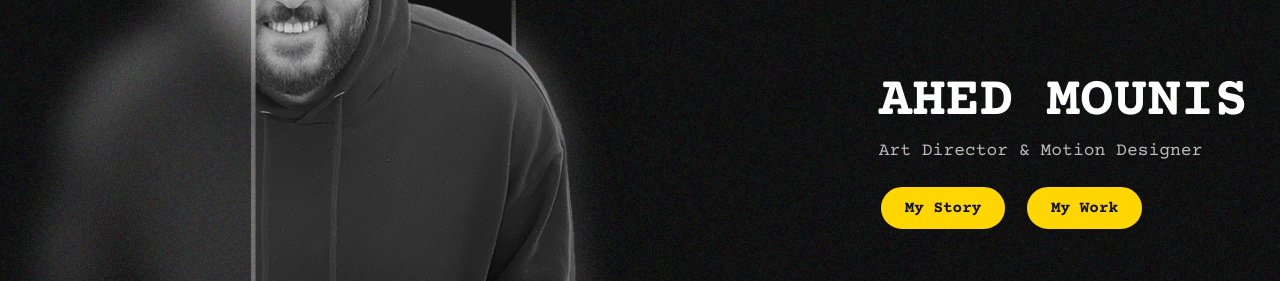
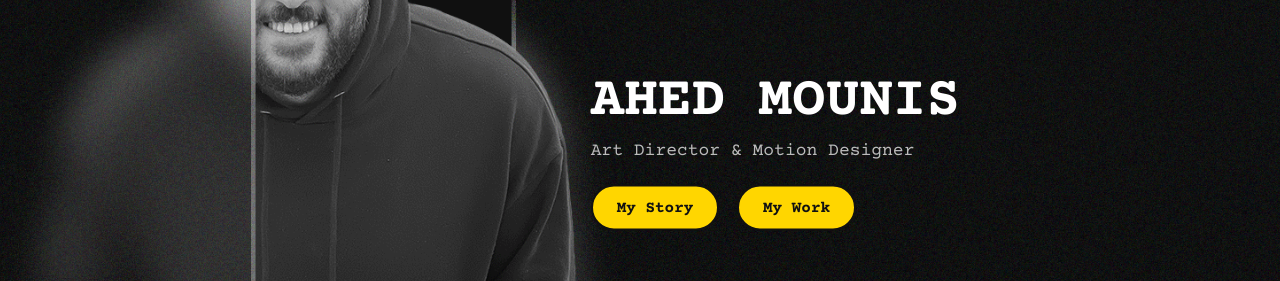
Before and after one commit to ahedmo/ahed-portfolio, a plain HTML site: page index.html in a window 1280 px wide. Shown: the part 250-531 px from the top of the page. Drawn offline with nearby package versions, Linux system fonts and the light colour scheme.

Commit message:
Update style.css

```diff
--- a/style.css
+++ b/style.css
@@ -27,7 +27,12 @@ body {
 
 /* HERO CONTENT */
 .hero-content {
+  position: absolute;
+  top: 50%;
+  right: 25%;
+  transform: translateY(-50%);
   max-width: 400px;
+  color: #fff;
 }
 .hero-content h1 {
   font-size: 3.5rem;
```
